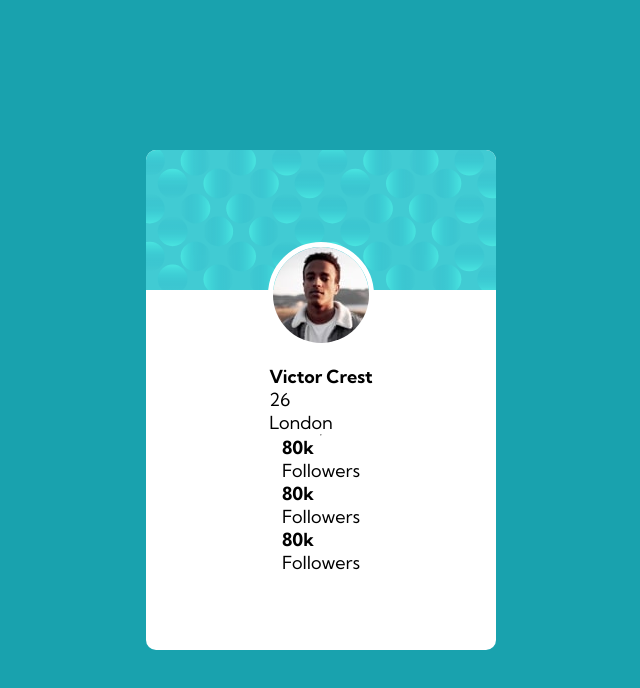
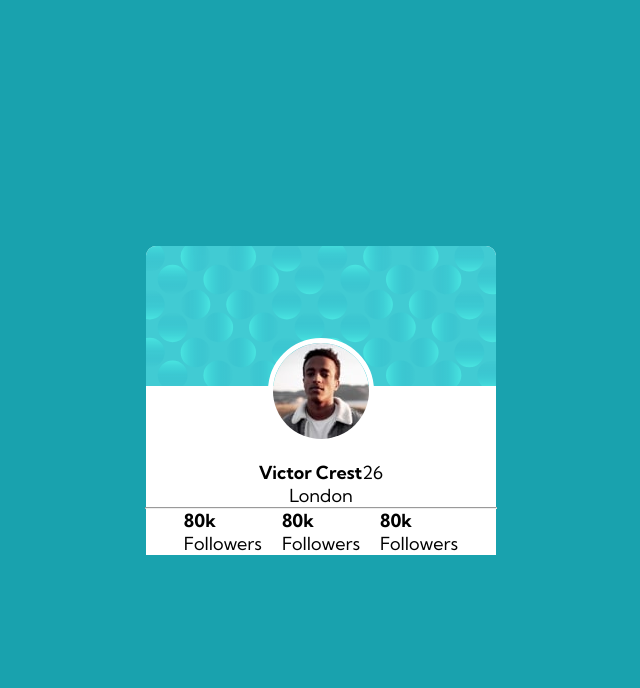
Before and after one commit to Sebastian-123-web/reto-react-vite, a React (Vite) app: page / in a window 1280 px wide. Shown: the top 688 px of the page, without its empty margins (319-959 px from the left). Built offline with nearby package versions, Linux system fonts and the light colour scheme.

Commit message:
add change

```diff
--- a/src/components/Card.css
+++ b/src/components/Card.css
@@ -2,7 +2,6 @@
 
 .card{
     width: 350px;
-    height: 500px;
     background-color: #fff;
     z-index: 9;
     position: relative;
@@ -29,3 +28,21 @@
     margin-top: 70px;
     background-color: #fff;
 }
+
+.card-body-info{
+    text-align: center;
+}
+.info-user{
+    display: flex;
+}
+
+hr{
+    background-color: #000;
+    width: 100%;
+}
+
+.card-body-flp{
+    display: grid;
+    grid-template-columns: auto auto auto;
+    gap: 20px;
+}
--- a/src/components/Card.jsx
+++ b/src/components/Card.jsx
@@ -10,7 +10,7 @@ const Card = () => {
             <img src={imgProfile} alt="" className='img-profile' />
             <div className='card-body'>
                 <div className='card-body-info'>
-                    <div>
+                    <div className='info-user'>
                         <h2>Victor Crest</h2>
                         <p>26</p>
                     </div>
```
